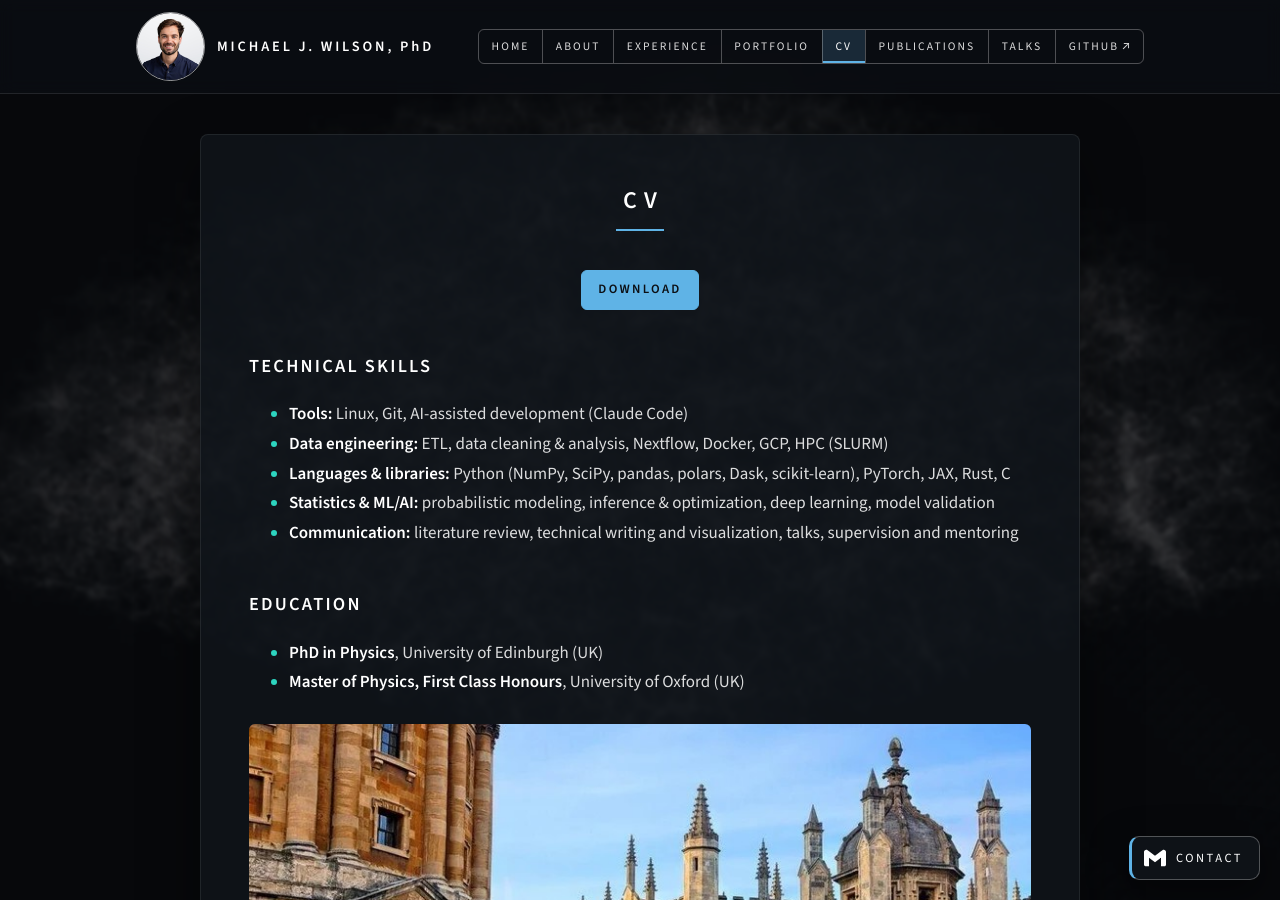
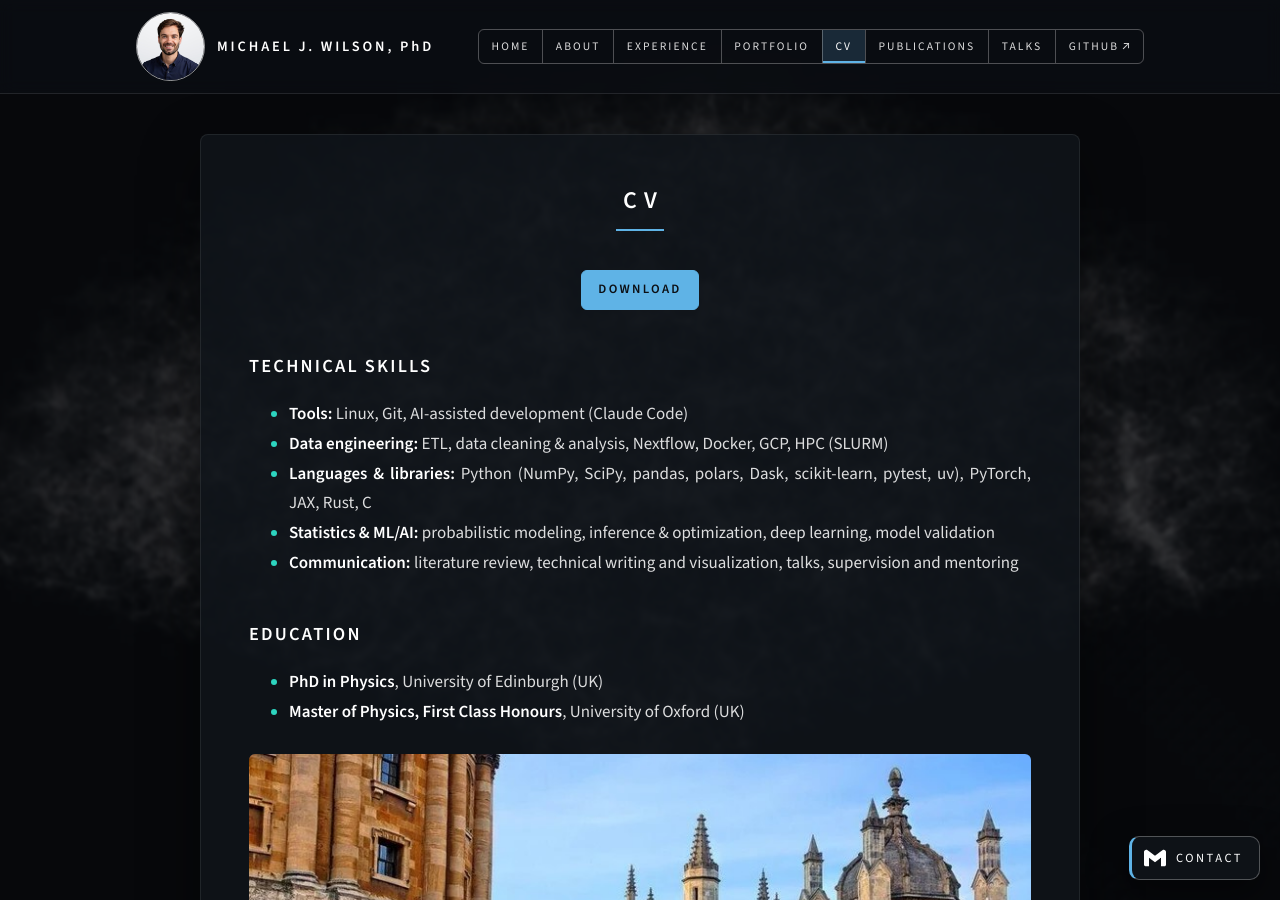
Before and after one commit to michaelJwilson/michaelJwilson.github.io, a Jekyll site: the page built from cv.md, in a window 1280 px wide and 900 px high. Built offline with Jekyll 4.4.1, drawn with Linux system fonts in a browser that asks for light colours.

Commit message:
CV: Nov 12 2026 generic build; pytest and uv on the CV page
The PDF is the generic CV built from curriculum_vitae main (92c2cac):
pytest and uv in Languages & Libraries, Visium HD, ~10-person team,
DESI-II, consistent dates, real spaces for ATS parsers. The CV page's
skills list follows it.

Co-Authored-By: Claude Opus 5.5 <noreply@anthropic.com>
Claude-Session: https://claude.ai/code/session_01SiHqF3nmdqJf51uy6f9hsB

```diff
--- a/cv.md
+++ b/cv.md
@@ -12,7 +12,7 @@ permalink: /cv/
 
 - **Tools:** Linux, Git, AI-assisted development (Claude Code)
 - **Data engineering:** ETL, data cleaning & analysis, Nextflow, Docker, GCP, HPC (SLURM)
-- **Languages & libraries:** Python (NumPy, SciPy, pandas, polars, Dask, scikit-learn), PyTorch, JAX, Rust, C
+- **Languages & libraries:** Python (NumPy, SciPy, pandas, polars, Dask, scikit-learn, pytest, uv), PyTorch, JAX, Rust, C
 - **Statistics & ML/AI:** probabilistic modeling, inference & optimization, deep learning, model validation
 - **Communication:** literature review, technical writing and visualization, talks, supervision and mentoring
 
```
Also changed, not shown: 1 other file.
